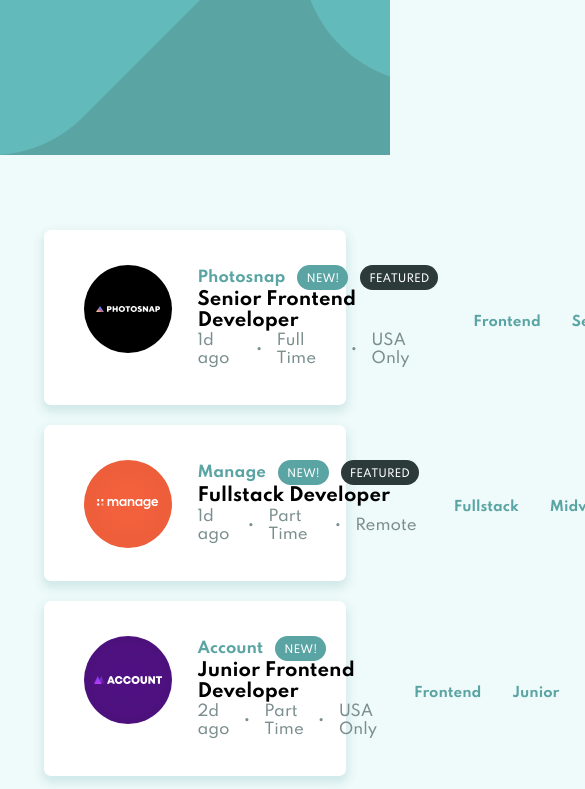
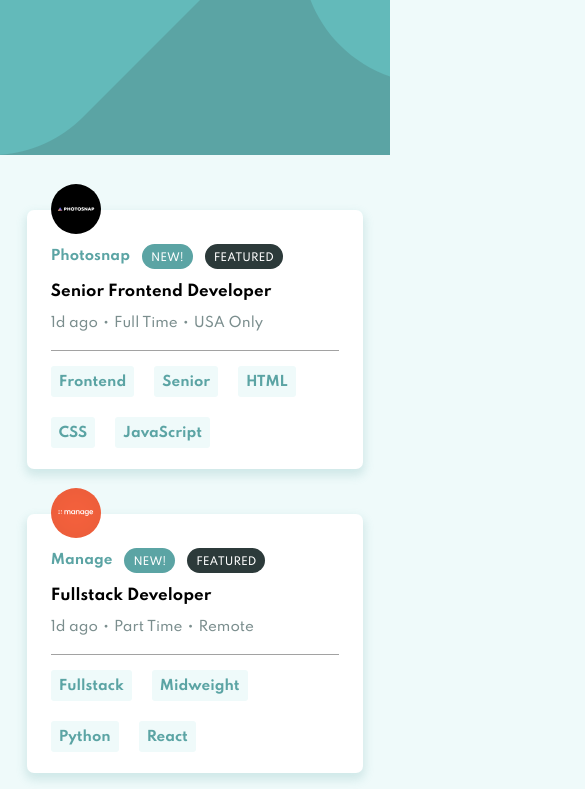
Before and after one commit to Juandamartn/static-job-listing, a plain HTML site: page index.html in a window 390 px wide. Shown: the top 789 px of the page, 585 px wide, since content can reach past the window. Drawn offline with Linux system fonts and the light colour scheme.

Commit message:
Responsive design

```diff
--- a/css/main.css
+++ b/css/main.css
@@ -37,6 +37,7 @@ header {
 }
 
 main {
+    min-height: 100vh;
     padding: 230px 11.4% 0px;
 }
 
@@ -250,6 +251,7 @@ main {
 
 .job-container__tags {
     align-items: center;
+    flex-wrap: wrap;
 }
 
 .tags__item {
--- /dev/null
+++ b/css/media.css
@@ -0,0 +1,73 @@
+@media screen and (max-width: 768px) {
+    header {
+        z-index: 1;
+    }
+
+    .main__filter-container {
+        z-index: 2;
+    }
+
+    main {
+        padding: 210px 7% 0px 7%;
+        font-size: 0.9rem;
+    }
+
+    .main__job-container {
+        height: auto;
+        flex-direction: column;
+        position: relative;
+        padding: 10% 7% 0.5% 7%;
+        margin-bottom: 45px;
+    }
+
+    .job-container__wrapper {
+        height: 107px;
+        margin-bottom: 15px;
+        border-bottom: 1px solid #A2A2A2;
+    }
+
+    .job-container__image {
+        position: absolute;
+        /*top: -10%;
+        left: 7%;
+        */
+        margin: 0;
+        padding: 0;
+        width: 50px;
+        transform: translate(0, -60px);
+        -webkit-transform: translate(0, -60px);
+        -moz-transform: translate(0, -60px);
+        -ms-transform: translate(0, -60px);
+        -o-transform: translate(0, -60px);
+    }
+
+    .job-container__image img {
+        width: 100%;
+    }
+
+    .job-container__info {
+        height: auto;
+        padding-bottom: 18px;
+    }
+
+    .position {
+        font-size: 1rem;
+    }
+
+    .info__details {
+        font-size: 0.9rem;
+    }
+
+    .info__details p {
+        margin-right: 5px;
+    }
+
+    .tags__item {
+        margin: 0px 20px 20px 0;
+    }
+
+    .attribution {
+        display: inline;
+        font-size: 0.8rem;
+    }
+}
--- a/index.html
+++ b/index.html
@@ -9,6 +9,7 @@
   <link rel="icon" type="image/png" sizes="32x32" href="./images/favicon-32x32.png">
   <link href="https://fonts.googleapis.com/css2?family=Spartan:wght@500;700&display=swap" rel="stylesheet">
   <link rel="stylesheet" href="css/main.css">
+  <link rel="stylesheet" href="css/media.css">
 
   <title>Frontend Mentor | Job Listings</title>
 </head>
```
